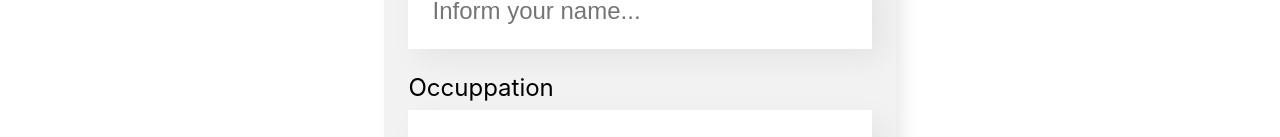
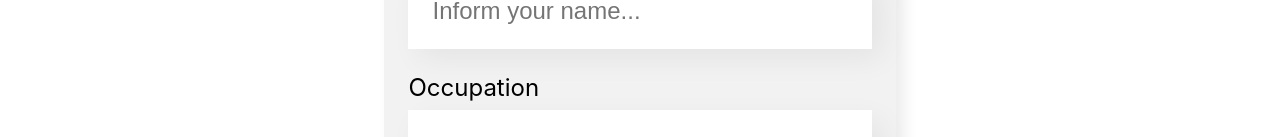
Before and after one commit to AlysonEiti/expresso-chart, a React (Create React App) app: page / in a window 1280 px wide. Shown: the part 790-927 px from the top of the page. Built offline with nearby package versions, Linux system fonts and the light colour scheme.

Commit message:
Added functions and useState to elements

```diff
--- a/src/App.js
+++ b/src/App.js
@@ -1,11 +1,21 @@
+import { useState } from 'react';
 import Banner from './components/Banner/Banner';
 import Form from './components/Form/Form';
 
 function App() {
+
+  const [colaborators, setColaborators] = useState([]);
+
+  const whenNewColaboratorRegistered = (colaborator) => {
+    console.log(colaborator);
+    // colaborators.push(colaborator);
+    setColaborators([...colaborators, colaborator]);
+  }
+
   return (
     <div className="App">
       <Banner />
-      <Form />
+      <Form whenNewColaborator={colaborator => whenNewColaboratorRegistered(colaborator)}/>
     </div>
   );
 }
--- a/src/components/Form/Form.js
+++ b/src/components/Form/Form.js
@@ -2,8 +2,9 @@ import SelectOption from '../SelectOption/SelectOption';
 import InputText from '../InputText/InputText';
 import './Form.css';
 import Button from '../Button/Button';
+import { useState } from 'react';
 
-const Form = () => {
+const Form = (props) => {
 
     const teams = [
         'TI, Developer & Suport',
@@ -13,19 +14,46 @@ const Form = () => {
         'Departments'
     ]
 
+    const [name, setName] = useState('');
+    const [occupation, setOccupation] = useState('');
+    const [image, setImage] = useState('');
+    const [team, setTeam] = useState('');
+
     const saveForm = (event) => {
         event.preventDefault();
-        console.log('Form was submit');
+        props.whenNewColaborator({name, occupation, image, team})
     }
 
     return (
         <section className="form">
             <form onSubmit={saveForm}>
                 <h2>Fill the fields to creat a colaborator card</h2>
-                <InputText label="Name" required={true} placeholder="Inform your name..." />
-                <InputText label="Occuppation" required={true} placeholder="Inform your job..." />
-                <InputText label="Image" placeholder="Inform image URL..." />
-                <SelectOption label="Team" required={true} itens={teams} />
+                <InputText
+                    label="Name"
+                    required={true}
+                    placeholder="Inform your name..."
+                    value={name}
+                    whenChanged={value => setName(value)}
+                />
+                <InputText
+                    label="Occupation"
+                    required={true}
+                    placeholder="Inform your job..."
+                    value={occupation}
+                    whenChanged={value => setOccupation(value)}
+                />
+                <InputText
+                    label="Image"
+                    placeholder="Inform image URL..."
+                    value={image}
+                    whenChanged={value => setImage(value)}
+                />
+                <SelectOption
+                    label="Team"
+                    required={true}
+                    itens={teams}
+                    value={team}
+                    whenChanged={value => setTeam(value)} />
                 <Button>Create Card</Button>
             </form>
         </section>
--- a/src/components/InputText/InputText.js
+++ b/src/components/InputText/InputText.js
@@ -1,12 +1,17 @@
 import './InputText.css';
 
 const InputText = (props) => {
+
+    const whenDigit = (event) => {
+        props.whenChanged(event.target.value);
+    }
+
     return (
         <div className="input_text">
             <label>
                 {props.label}
             </label>
-            <input required={props.required} placeholder={props.placeholder}/>
+            <input value={props.value} onChange={whenDigit} required={props.required} placeholder={props.placeholder}/>
         </div>
     )
 }
--- a/src/components/SelectOption/SelectOption.js
+++ b/src/components/SelectOption/SelectOption.js
@@ -4,7 +4,7 @@ const DropDown = (props) => {
     return (
         <div className='select-option'>
             <label>{props.label}</label>
-            <select required={props.required}>
+            <select onChange={event => props.whenChanged(event.target.value)} required={props.required} value={props.value}>
                 {props.itens.map(item => {
                     return <option key={item}>{item}</option>
                 })}
```
